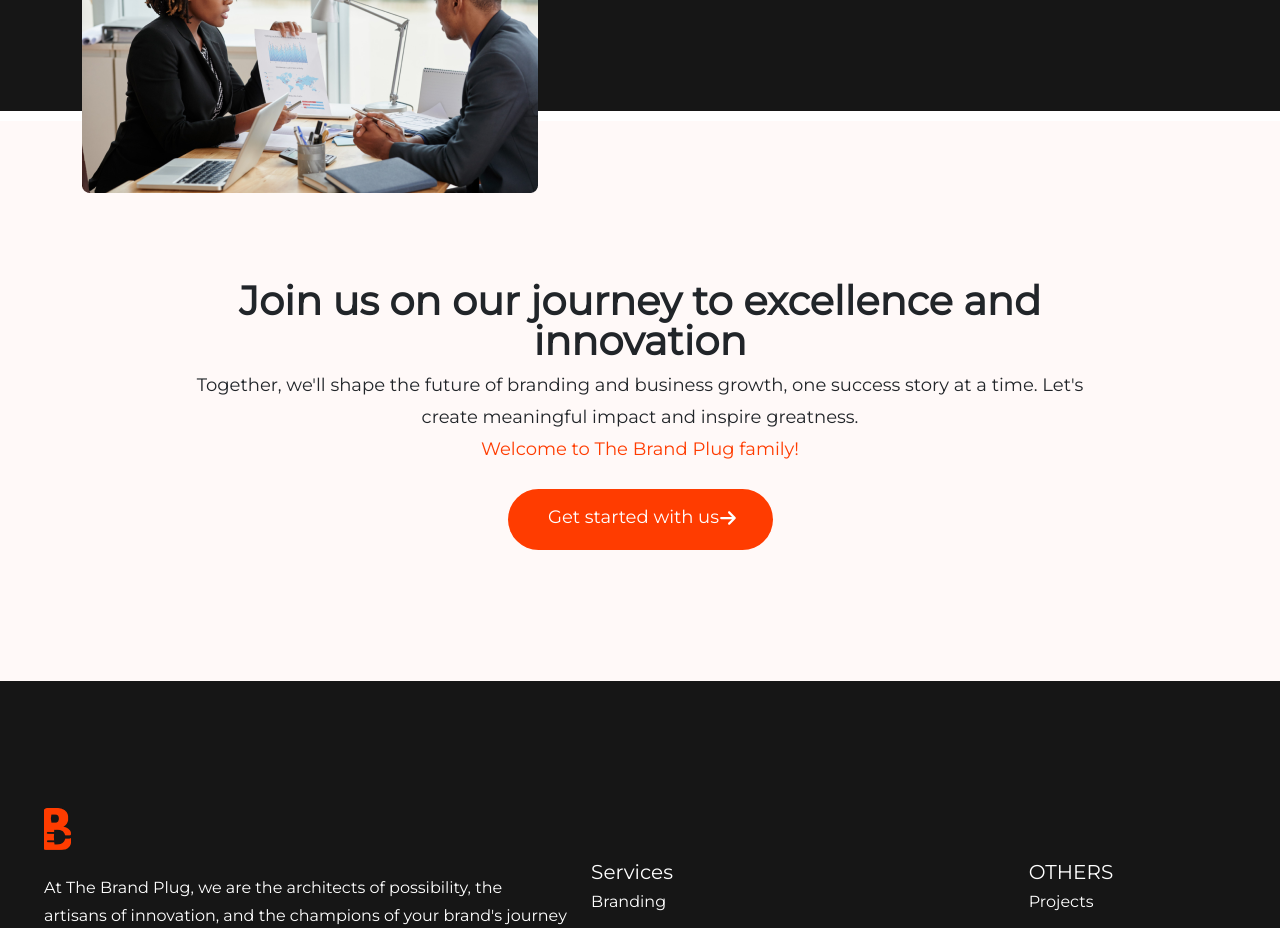
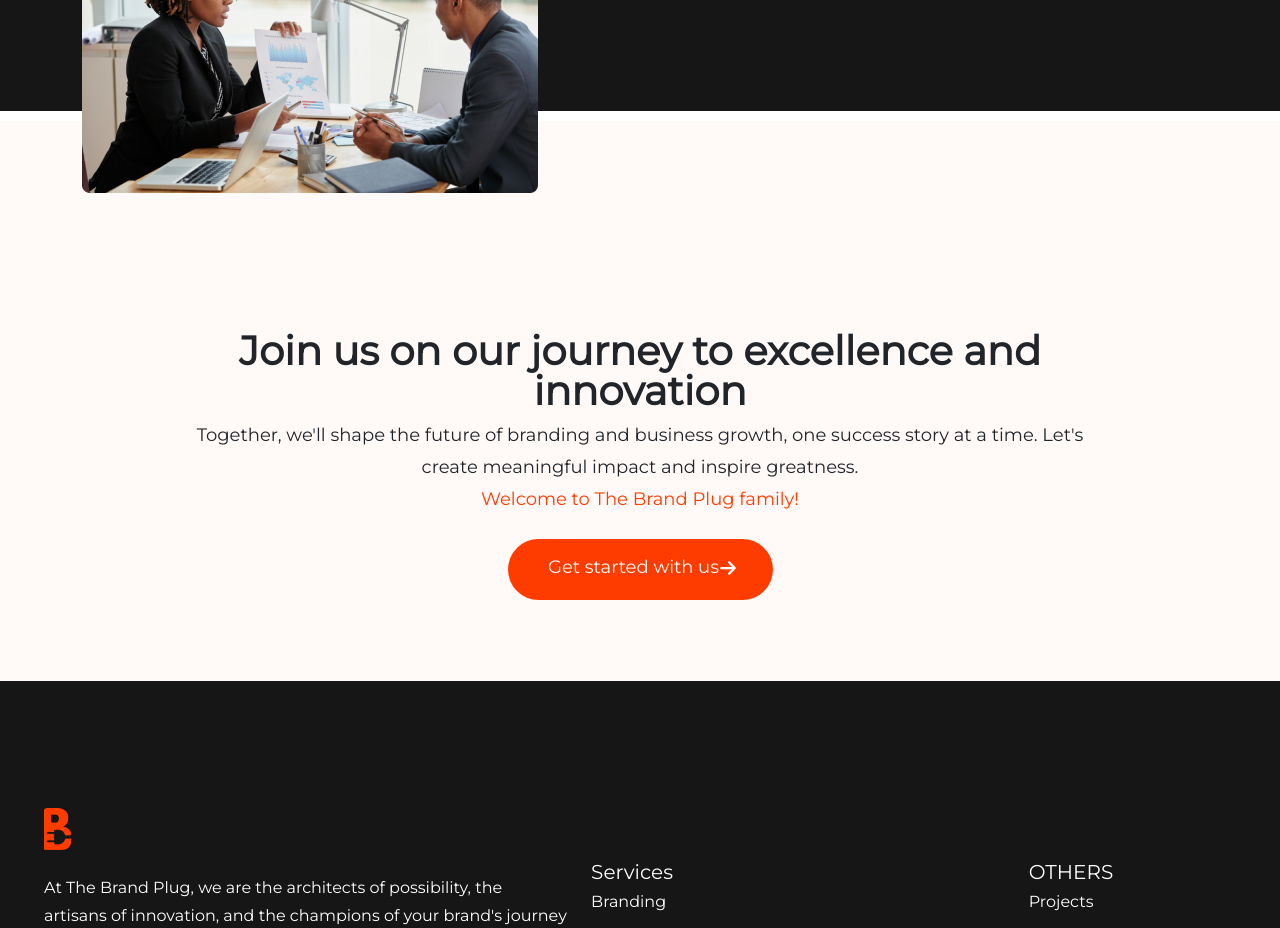
Before and after one commit to Earthpasserby/tbp-site, a React (Create React App) app: page /Servic in a window 1280 px wide. Shown: the part 4900-5828 px from the top of the page. Built offline with nearby package versions, Linux system fonts and the light colour scheme.

Commit message:
morrrrrrrrrr

```diff
--- a/src/App.css
+++ b/src/App.css
@@ -1703,6 +1703,9 @@
   color: #fff;
   margin-top: 20px;
 }
+.servic-Join {
+  padding-top: 50px;
+}
 .Servic h4 {
   font-family: "Montserrat";
   font-size: 16px;
--- a/src/Components/Servic.jsx
+++ b/src/Components/Servic.jsx
@@ -399,7 +399,7 @@ const Servic = () => {
         }}
       >
         <Row className="centered-row">
-          <div className="join ">
+          <div className="join servic-Join ">
             <h4>Join us on our journey to excellence and innovation</h4>
             <p>
               Together, we'll shape the future of branding and business growth,
```
